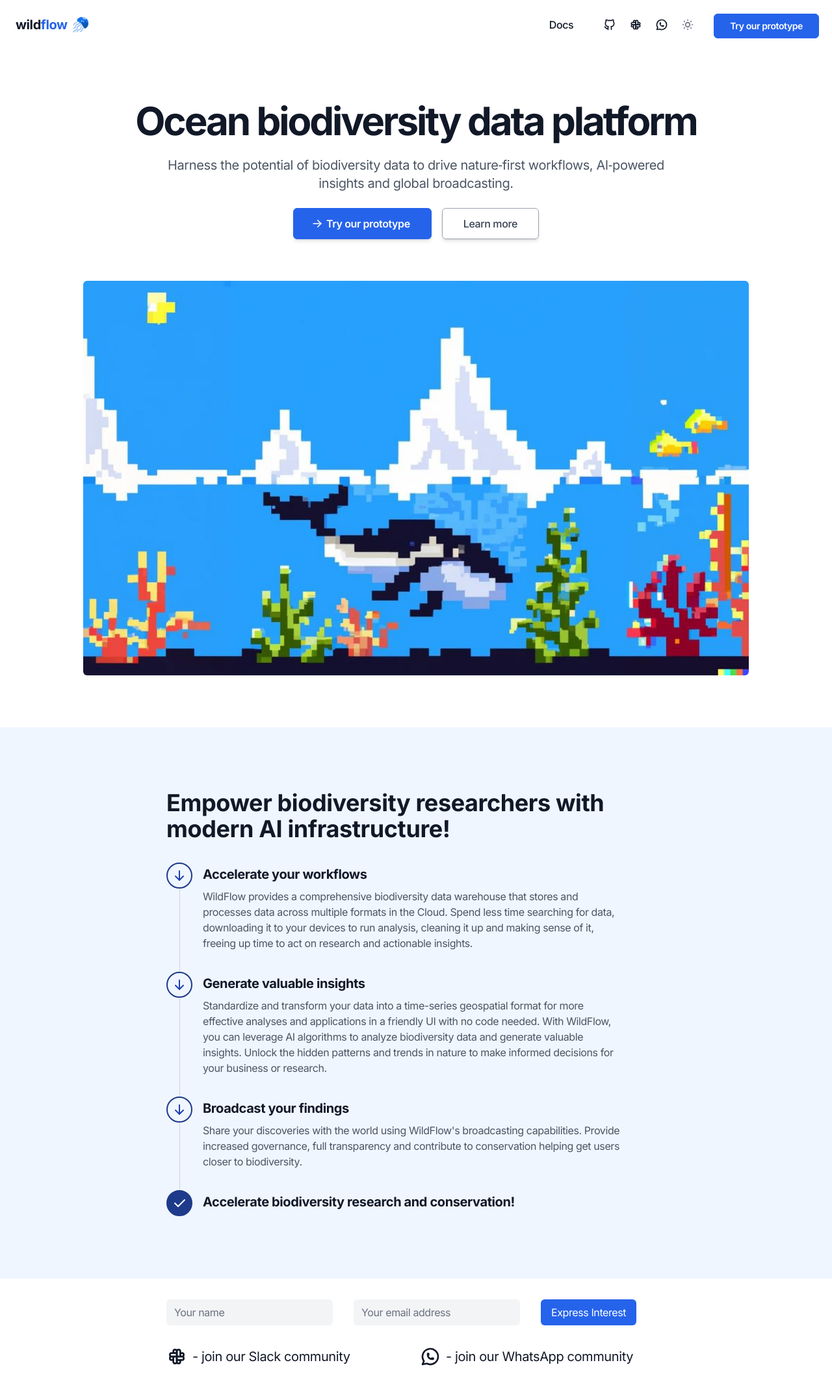
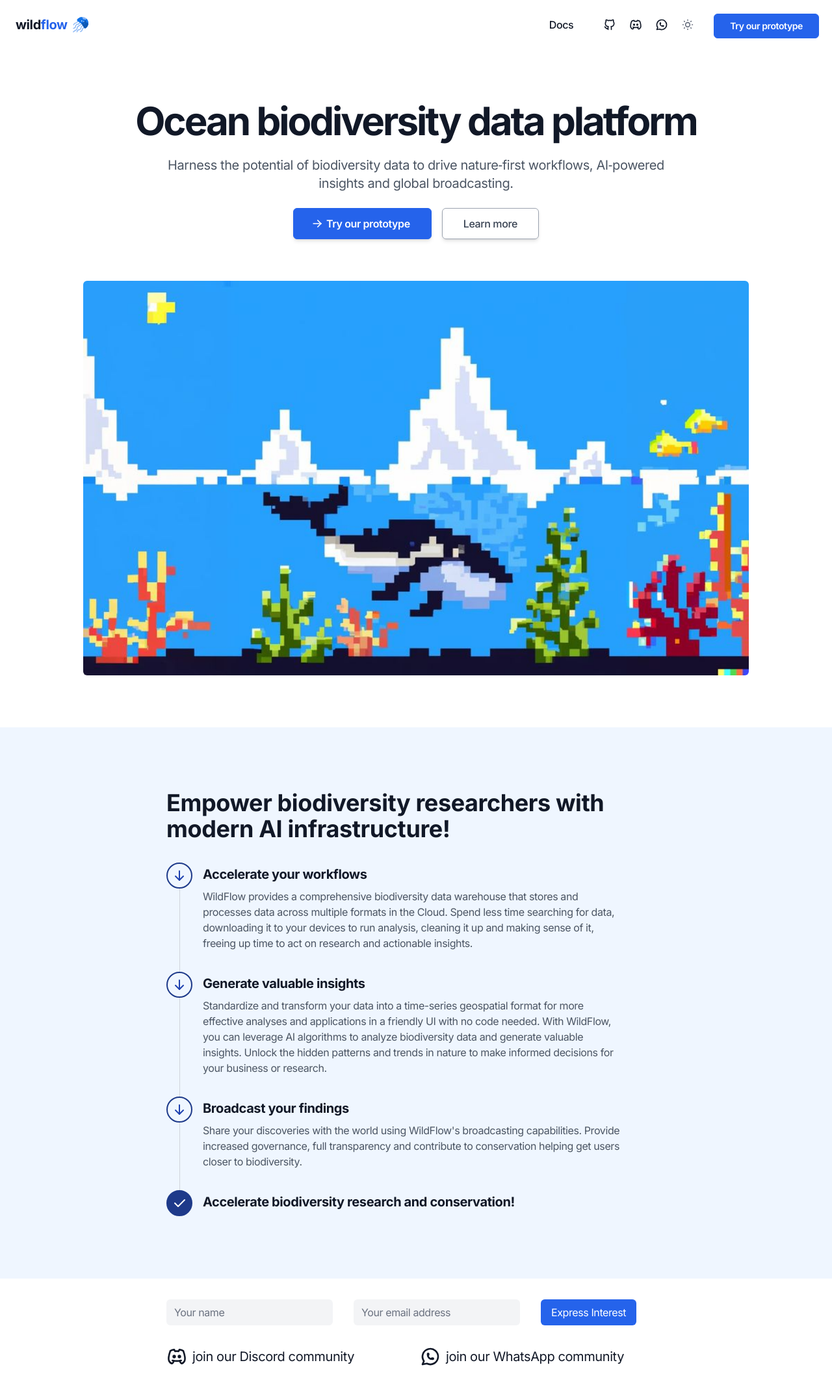
Before and after one commit to wildflowai/landing, a Next.js app: page / in a window 1280 px wide. Shown: the top 2140 px of the page at 65% size. Built offline with nearby package versions, Linux system fonts and the light colour scheme.

Commit message:
Switch Slack to Discord.

```diff
--- a/app/page.tsx
+++ b/app/page.tsx
@@ -16,7 +16,7 @@ import {
   // socialProofData,
 } from "~/shared/data";
 import SubscribeForm from "~/components/widgets/SubscribeForm";
-import WhatsAppSlack from "~/components/widgets/WhatsAppSlack";
+import WhatsAppDiscord from "~/components/widgets/WhatsAppDiscord";
 
 export const metadata: Metadata = {
   title: SITE.title,
@@ -32,7 +32,7 @@ export default function Page() {
       {/* <Content {...content2Data} /> */}
       <Steps />
       <SubscribeForm />
-      <WhatsAppSlack />
+      <WhatsAppDiscord />
       {/* <Testimonial /> */}
       {/* <FAQs2 {...faqsData2} /> */}
       {/* <Pricing {...pricingData} /> */}
--- a/src/components/widgets/WhatsAppSlack.tsx
+++ b/src/components/widgets/WhatsAppDiscord.tsx
@@ -1,21 +1,21 @@
-import { IconBrandSlack, IconBrandWhatsapp } from "@tabler/icons-react";
+import { IconBrandDiscord, IconBrandWhatsapp } from "@tabler/icons-react";
 
 const stepsData = {
   items: [
     {
-      title: "- join our Slack community",
-      icon: IconBrandSlack,
-      href: "https://join.slack.com/t/wildflow/shared_invite/zt-23xn504ts-6ytY4qiLzm3mfdfiHGcivA",
+      title: "join our Discord community",
+      icon: IconBrandDiscord,
+      href: "https://discord.gg/j7BBsHUJSC",
     },
     {
-      title: "- join our WhatsApp community",
+      title: "join our WhatsApp community",
       icon: IconBrandWhatsapp,
       href: "https://chat.whatsapp.com/FC19T0CAcq0JUGJRCsxAyM",
     },
   ],
 };
 
-const WhatsAppSlack = () => {
+const WhatsAppDiscord = () => {
   const { items } = stepsData;
 
   return (
@@ -42,4 +42,4 @@ const WhatsAppSlack = () => {
   );
 };
 
-export default WhatsAppSlack;
+export default WhatsAppDiscord;
--- a/src/shared/data.tsx
+++ b/src/shared/data.tsx
@@ -4,7 +4,7 @@ import {
   IconArrowsRightLeft,
   IconBrandFacebook,
   IconBrandGithub,
-  IconBrandSlack,
+  IconBrandDiscord,
   IconBrandWhatsapp,
   IconBrandInstagram,
   IconBrandLinkedin,
@@ -1309,9 +1309,9 @@ export const footerData: FooterProps = {
       href: "https://github.com/wildflowai/",
     },
     {
-      label: "Slack",
-      icon: IconBrandSlack,
-      href: "https://join.slack.com/t/wildflow/shared_invite/zt-23xn504ts-6ytY4qiLzm3mfdfiHGcivA",
+      label: "Discord",
+      icon: IconBrandDiscord,
+      href: "https://discord.gg/j7BBsHUJSC",
     },
     {
       label: "WhatsApp",
```
